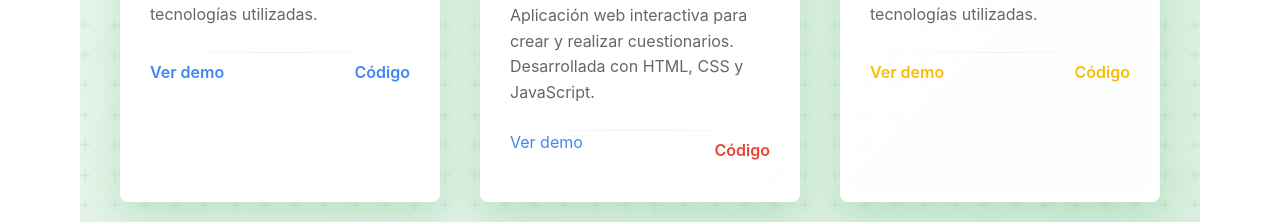
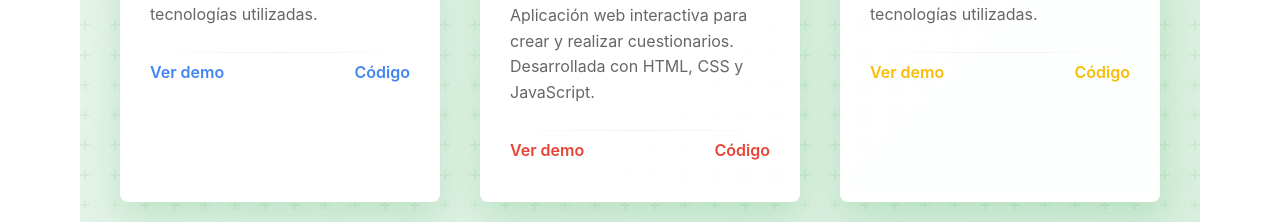
Before and after one commit to AlbertoDEV/Proyectos, a plain HTML site: page Portfolio/index.html in a window 1280 px wide. Shown: the part 2548-2770 px from the top of the page. Drawn offline with Linux system fonts and the light colour scheme.

Commit message:
Update index.html

```diff
--- a/Portfolio/index.html
+++ b/Portfolio/index.html
@@ -118,7 +118,7 @@
                         <h3>Proyecto 2 - Quiz Generator</h3>
                         <p>Aplicación web interactiva para crear y realizar cuestionarios. Desarrollada con HTML, CSS y JavaScript.</p>
                         <div class="project-links">
-                            <a href="..\Online quiz generator\online-quiz-generator\index.html">Ver demo</a>
+                            <a href="..\Online quiz generator\online-quiz-generator\index.html" class="project-link">Ver demo</a>
                             <a href="https://github.com/AlbertoDEV/Proyectos/tree/main/Online%20quiz%20generator/online-quiz-generator" class="project-link">Código</a>
                         </div>
                     </div>
```
